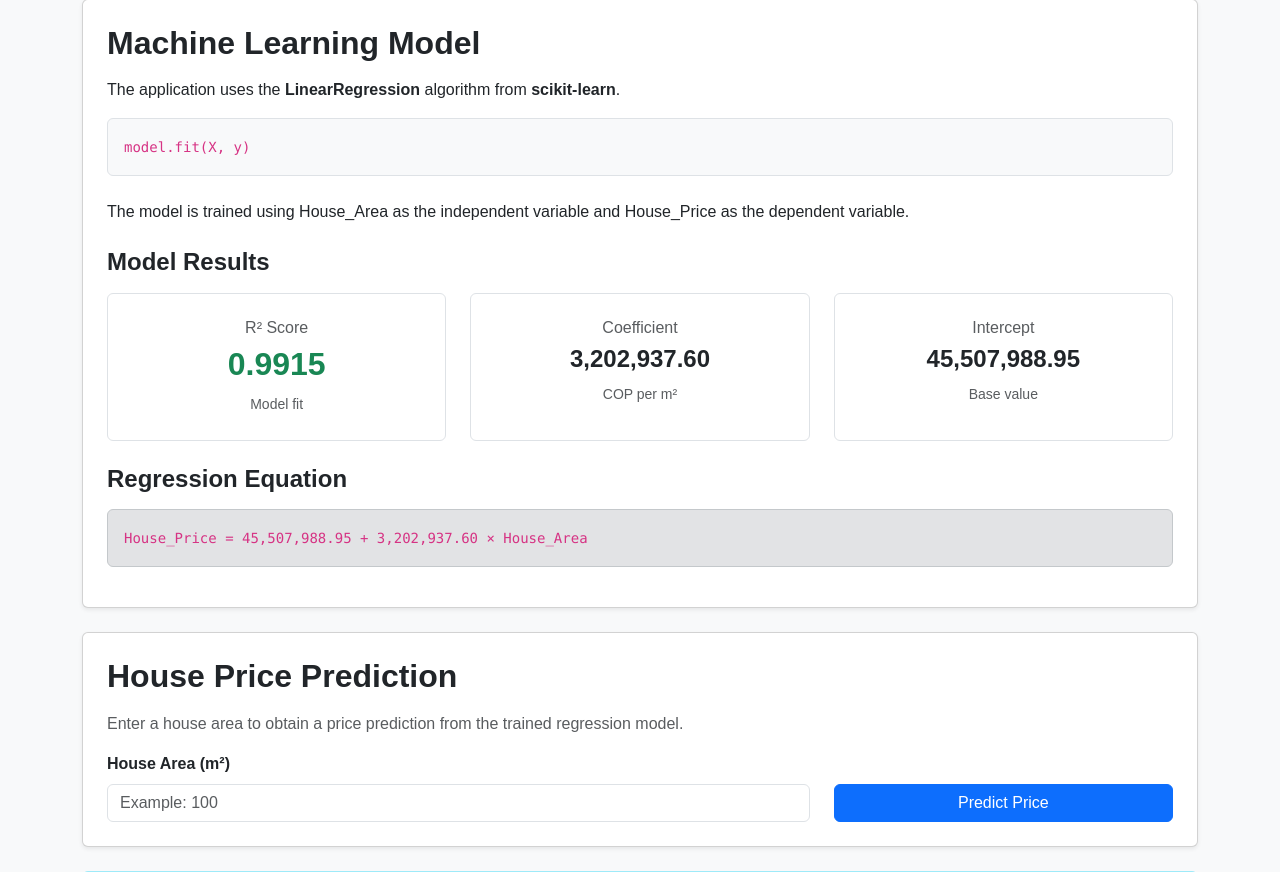
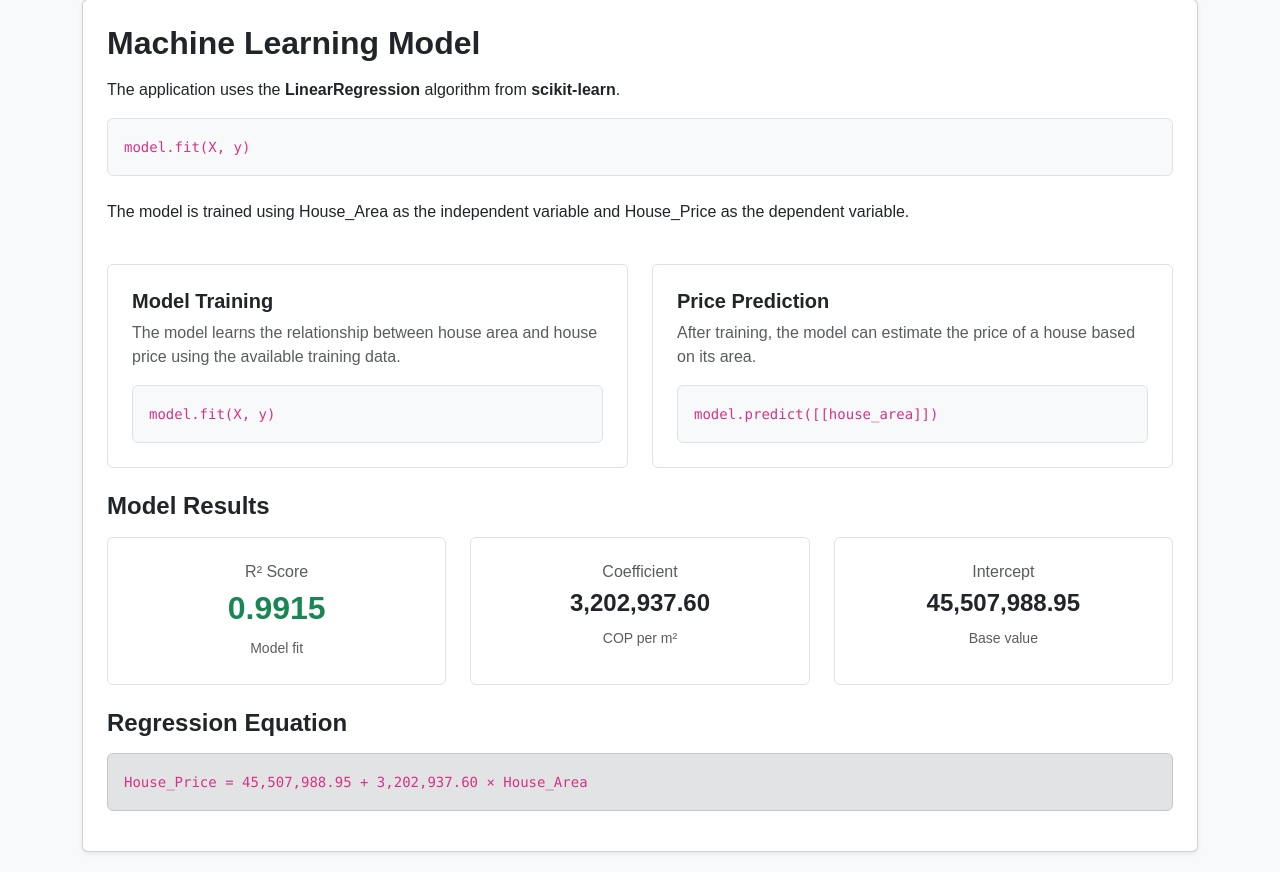
Before and after one commit to machinetrabajos01/machine-learning, a Flask app: page /supervised/linear-regression/application in a window 1280 px wide. Shown: the part 1454-2326 px from the top of the page. Run offline with Flask 3, Linux system fonts and the light colour scheme.

Commit message:
Improve regression training section

```diff
--- a/templates/regression_application.html
+++ b/templates/regression_application.html
@@ -272,8 +272,6 @@ Linear Regression Application
 
     <!-- Model Information -->
 
-    <!-- Model Information -->
-
 <div class="card shadow-sm mb-4">
 
     <div class="card-body p-4">
@@ -306,6 +304,62 @@ Linear Regression Application
             variable and House_Price as the dependent variable.
         </p>
 
+        <!-- Training and Prediction Process -->
+
+        <div class="row g-4 mt-2">
+
+            <div class="col-md-6">
+
+                <div class="border rounded p-4 h-100">
+
+                    <h5 class="fw-bold">
+                        Model Training
+                    </h5>
+
+                    <p class="text-muted">
+                        The model learns the relationship between house area
+                        and house price using the available training data.
+                    </p>
+
+                    <div class="bg-light border rounded p-3">
+
+                        <code>
+                            model.fit(X, y)
+                        </code>
+
+                    </div>
+
+                </div>
+
+            </div>
+
+
+            <div class="col-md-6">
+
+                <div class="border rounded p-4 h-100">
+
+                    <h5 class="fw-bold">
+                        Price Prediction
+                    </h5>
+
+                    <p class="text-muted">
+                        After training, the model can estimate the price
+                        of a house based on its area.
+                    </p>
+
+                    <div class="bg-light border rounded p-3">
+
+                        <code>
+                            model.predict([[house_area]])
+                        </code>
+
+                    </div>
+
+                </div>
+
+            </div>
+
+        </div>
 
         <!-- Model Metrics -->
 
```
